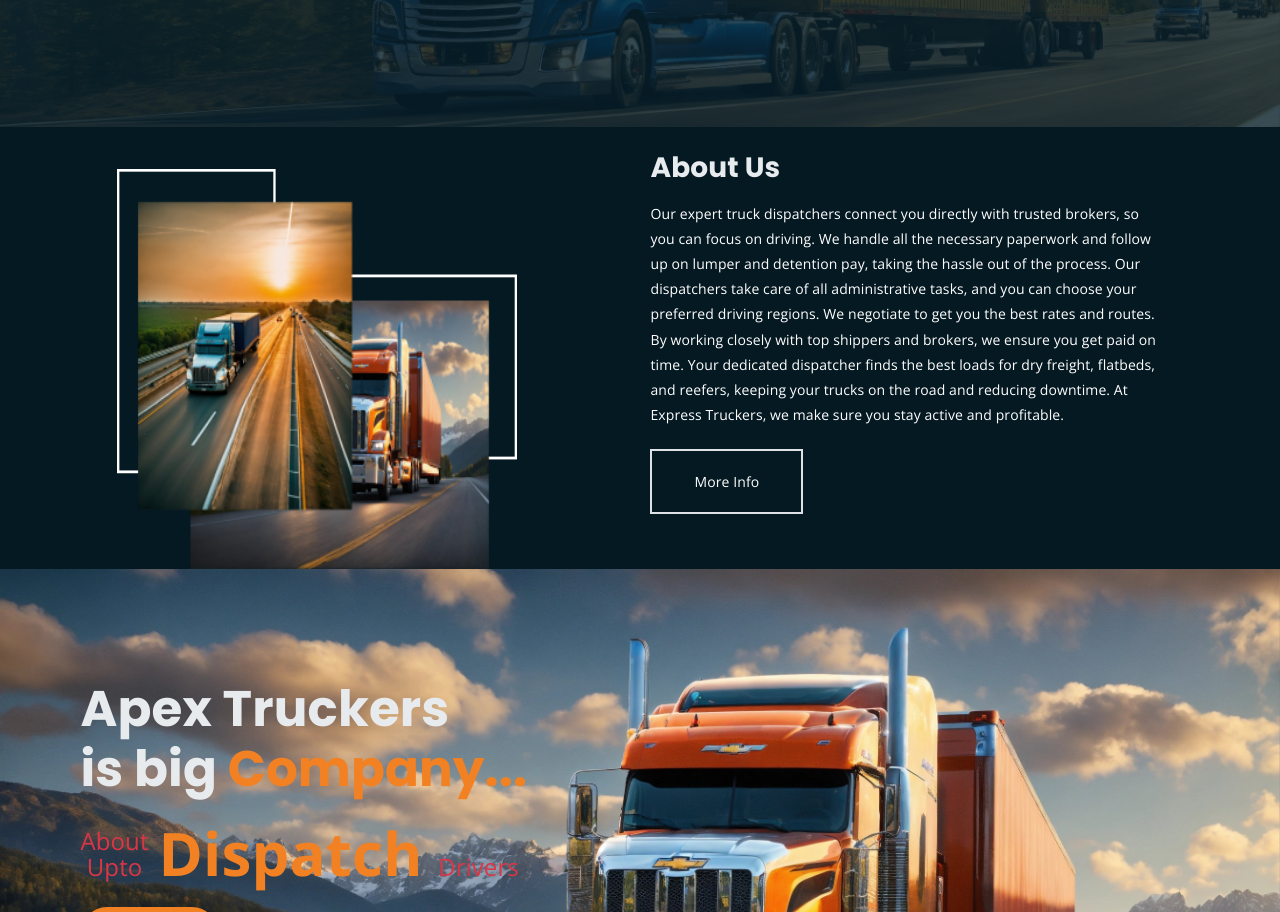
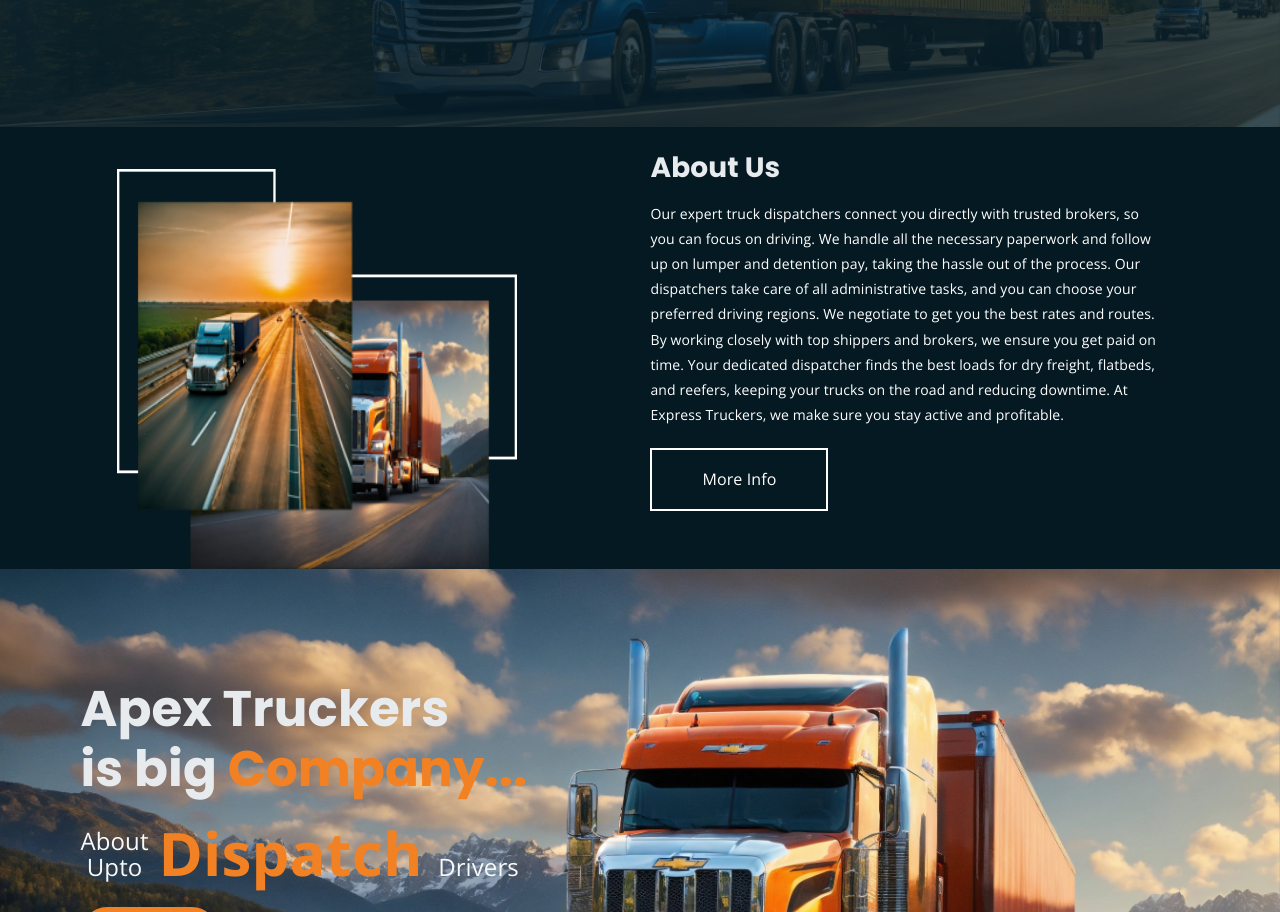
Before and after one commit to JahanZaibAsif/apex, a plain HTML site: page about_us.html in a window 1280 px wide. Shown: the part 324-1236 px from the top of the page. Drawn offline with nearby package versions, Linux system fonts and the light colour scheme.

Commit message:
update the code

```diff
--- a/about_us.html
+++ b/about_us.html
@@ -1,10 +1,12 @@
 <!DOCTYPE html>
 <html lang="en">
+
 <head>
   <meta charset="UTF-8">
   <meta http-equiv="X-UA-Compatible" content="IE=edge">
   <meta name="viewport" content="width=device-width, initial-scale=1">
-	<meta name="description" content="Responsive Bootstrap4 Shop Template, Created by Imran Hossain from https://imransdesign.com/">
+  <meta name="description"
+    content="Responsive Bootstrap4 Shop Template, Created by Imran Hossain from https://imransdesign.com/">
 
   <!-- title -->
   <title>Apex Truckers</title>
@@ -17,7 +19,9 @@
   <!-- fontawesome -->
   <link rel="stylesheet" href="assets/css/all.min.css">
   <!-- bootstrap -->
-  <link href="https://cdn.jsdelivr.net/npm/bootstrap@5.0.2/dist/css/bootstrap.min.css" rel="stylesheet" integrity="sha384-EVSTQN3/azprG1Anm3QDgpJLIm9Nao0Yz1ztcQTwFspd3yD65VohhpuuCOmLASjC" crossorigin="anonymous">	<!-- owl carousel -->
+  <link href="https://cdn.jsdelivr.net/npm/bootstrap@5.0.2/dist/css/bootstrap.min.css" rel="stylesheet"
+    integrity="sha384-EVSTQN3/azprG1Anm3QDgpJLIm9Nao0Yz1ztcQTwFspd3yD65VohhpuuCOmLASjC" crossorigin="anonymous">
+  <!-- owl carousel -->
   <link rel="stylesheet" href="assets/css/owl.carousel.css">
   <!-- magnific popup -->
   <link rel="stylesheet" href="assets/css/magnific-popup.css">
@@ -37,6 +41,7 @@
     padding: 20px 0;
     border-radius: 5px;
   }
+
   .count-title {
     font-size: 40px;
     font-weight: normal;
@@ -44,6 +49,7 @@
     margin-bottom: 0;
     text-align: center;
   }
+
   .count-text {
     font-size: 13px;
     font-weight: normal;
@@ -51,13 +57,35 @@
     margin-bottom: 0;
     text-align: center;
   }
+
   .fa-2x {
     margin: 0 auto;
     float: none;
     display: table;
     color: #ff5e00;
   }
+  .apply-button {
+            display: inline-block;
+            padding-left: 50px;
+            padding-right: 50px;
+            padding-top: 2px;
+            font-size: 16px;
+            color: white;
+            border: 2px solid white;
+            background: transparent;
+            text-align: left;
+            text-decoration: none;
+            transition: background-color 0.3s, color 0.3s;
+        }
+        .apply-button:hover {
+            background-color: white;
+            color: black;
+        }
+        .left-align {
+            text-align: left;
+        }
 </style>
+
 <body>
 
 	<!--PreLoader-->
@@ -139,18 +167,11 @@
             </div>
         </div>
     </div>
-    <!-- end breadcrumb section -->
     <div class="container-fluid">
         <div class="row">
           <div class="col-sm-1"></div>
           <div class="col-sm-5 mt-5">
-            <img
-              class=""
-              height="400px"
-              width="400px"
-              src="assets/img/Image/b9.png"
-              alt=""
-            />
+            <img class="" height="400px" width="400px" src="assets/img/Image/b9.png" alt="" />
           </div>
           <div class="col-sm-5 mt-2">
 
@@ -166,12 +187,9 @@
             loads for dry freight, flatbeds, and reefers, keeping your trucks on the
             road and reducing downtime. At Express Truckers, we make sure you stay
             active and profitable.
-              <div class="mt-5">
-                <a
-                  class="py-4 px-5 text-center border border-2 text-decoreation-none"
-                  href="/about_us"
-                  >More Info</a
-                >
+            <div class="become mt-4">
+
+                <a href="contact_us.html" class="apply-button">More Info</a>
             </div>
             </p>
 
@@ -179,13 +197,10 @@
           <div class="col-sm-1"></div>
         </div>
       </div>
-
-
-    <!-- shop banner -->
     <section class="shop-banner">
         <div class="container">
             <h3>Apex Truckers <br> is big <span class="orange-text">Company...</span></h3>
-            <div class="sale-percent"><span class="text-danger">About <br> Upto</span>Dispatch <span class="text-danger">Drivers</span></div>
+            <div class="sale-percent"><span class="text-light">About <br> Upto</span>Dispatch <span class="text-light">Drivers</span></div>
             <a href="contact_us.html" class="cart-btn btn-lg">Contact Us</a>
         </div>
     </section>
--- a/assets/css/main.css
+++ b/assets/css/main.css
@@ -147,8 +147,8 @@ h6, .h6 {
 }
 .apply_now{
   margin-top: 07px;
-  padding-left: 50px;
-  padding-right: 50px;
+  padding-left: 40px;
+  padding-right: 40px;
   padding-top: 2px;
   text-align: center;
   border: 2px solid #e8e4e1;
@@ -595,6 +595,7 @@ nav.main-menu ul li a {
   color: #fff;
   display: block;
   padding: 15px;
+  font-weight: 500;
 }
 
 nav.main-menu ul > li {
```
Also changed, not shown: index.html (+9 -8 lines). Lines whose indentation alone changed are shown as unchanged.
